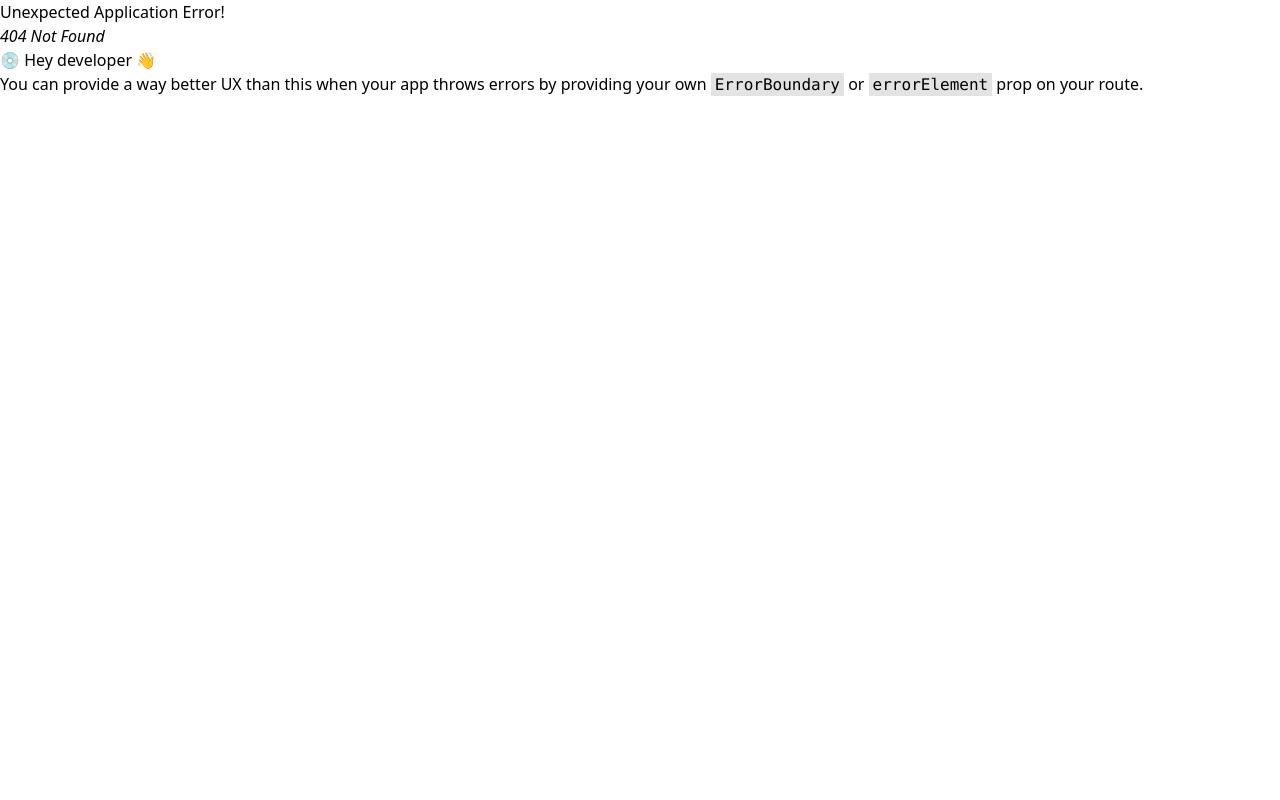
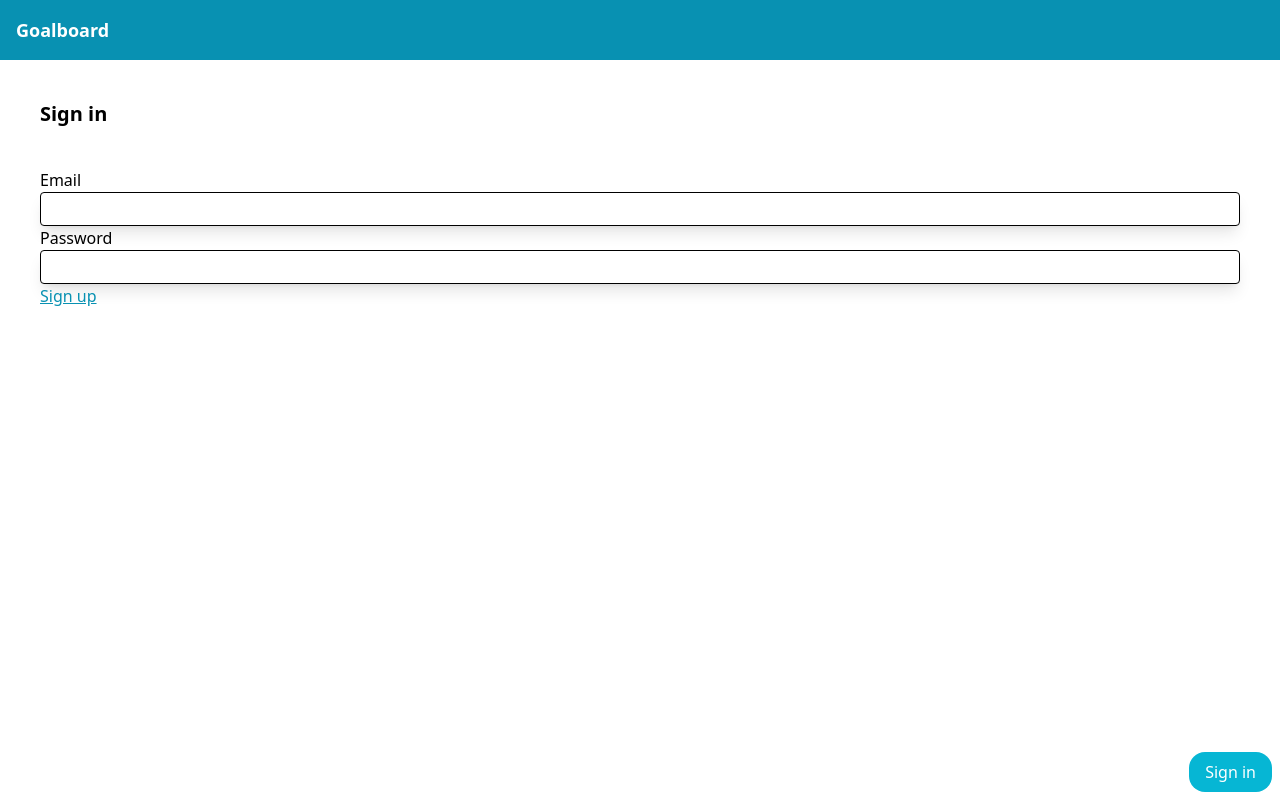
Before and after one commit to benzend/goalboard-collab, a React (Vite) app in the folder frontend/: page /login in a window 1280 px wide. Before the commit this address had no page. Built offline with nearby package versions, Linux system fonts and the light colour scheme.

Commit message:
feat(sign-in): create sign in page

```diff
--- /dev/null
+++ b/frontend/src/Login.tsx
@@ -0,0 +1,73 @@
+import { Form, Link } from 'react-router-dom';
+import { Nav } from './components/Nav';
+import { FormEvent, FormEventHandler } from 'react';
+
+export const Login = () => {
+  const handleSubmit: FormEventHandler = (e: FormEvent) => {
+    e.preventDefault();
+
+    const target = e.target as typeof e.target & {
+      email: { value: string };
+      password: { value: string };
+    };
+
+    const email = target.email.value;
+    const password = target.password.value;
+
+    console.log({ email, password });
+
+    // TODO: Handle this in our backend
+  };
+  return (
+    <div className="min-h-screen">
+      <Nav />
+
+      <main className="px-10 pt-10">
+        <h1 className="text-xl font-semibold mb-10">Sign in</h1>
+
+        <Form onSubmit={handleSubmit}>
+          <label htmlFor="email">
+            <span className="font-thin">Email</span>
+            <br />
+            <input
+              type="email"
+              name="email"
+              id="email"
+              className="border border-black w-full px-2 py-1 rounded shadow-lg"
+            />
+          </label>
+
+          <br className="mb-10" />
+
+          <label htmlFor="password">
+            <span className="font-thin">Password</span>
+            <br />
+            <input
+              type="password"
+              name="password"
+              id="password"
+              className="border border-black w-full px-2 py-1 rounded shadow-lg"
+            />
+          </label>
+
+          <br className="mb-10" />
+
+          <Link to="/register">
+            <span className="text-cyan-600 underline">Sign up</span>
+          </Link>
+
+          <button
+            type="submit"
+            className="fixed bottom-2 right-2 bg-cyan-500 text-white px-4 py-2 rounded-2xl"
+          >
+            Sign in
+          </button>
+
+          {/**
+           * TODO: Handle for password forgot
+           */}
+        </Form>
+      </main>
+    </div>
+  );
+};
--- a/frontend/src/main.tsx
+++ b/frontend/src/main.tsx
@@ -1,6 +1,7 @@
 import React from 'react';
 import ReactDOM from 'react-dom/client';
 import { Home } from './Home.tsx';
+import { Login } from './Login.tsx';
 import './index.css';
 
 import { createBrowserRouter, RouterProvider } from 'react-router-dom';
@@ -10,6 +11,10 @@ const router = createBrowserRouter([
     path: '/',
     element: <Home />,
   },
+  {
+    path: '/login',
+    element: <Login />,
+  },
 ]);
 
 ReactDOM.createRoot(document.getElementById('root')!).render(
```
